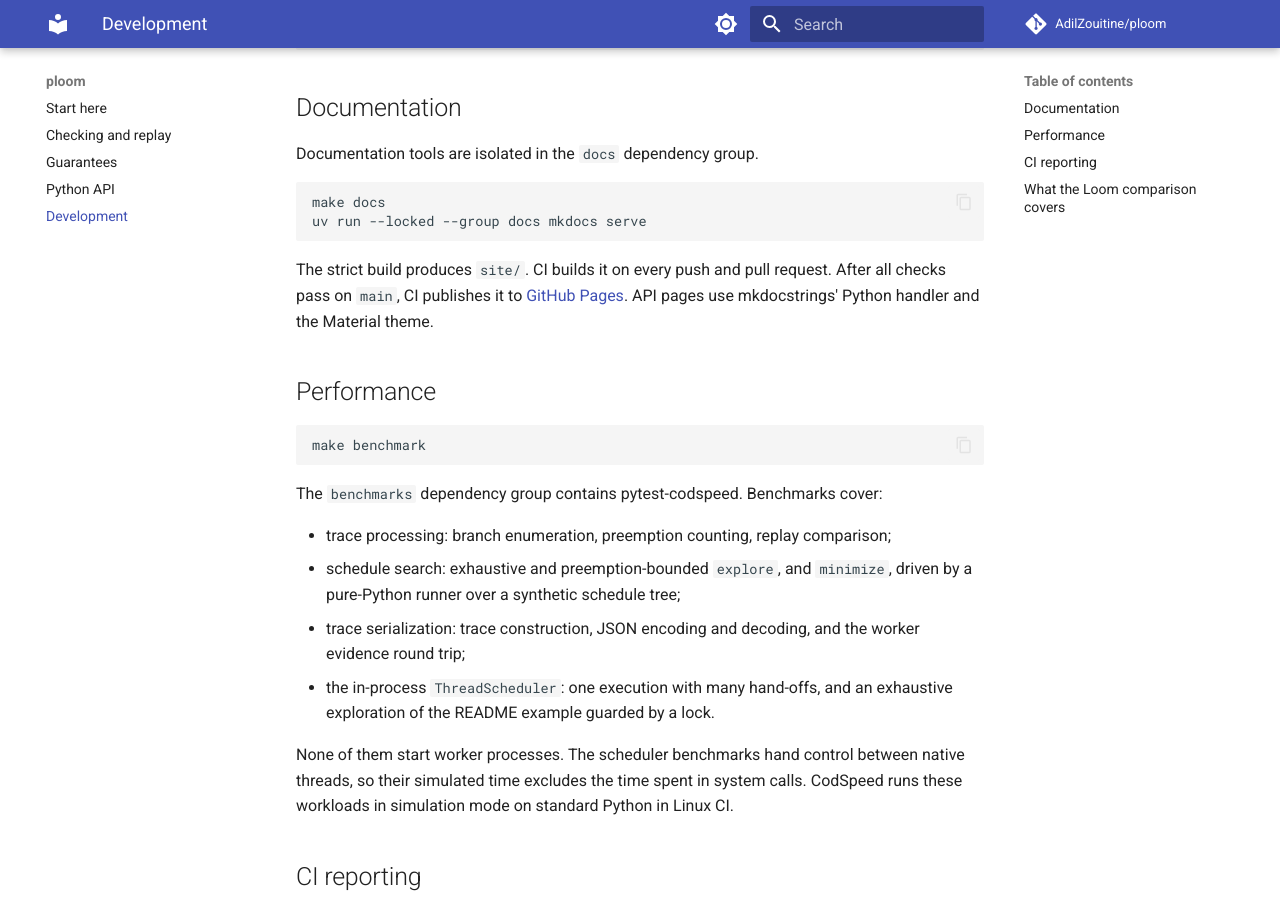
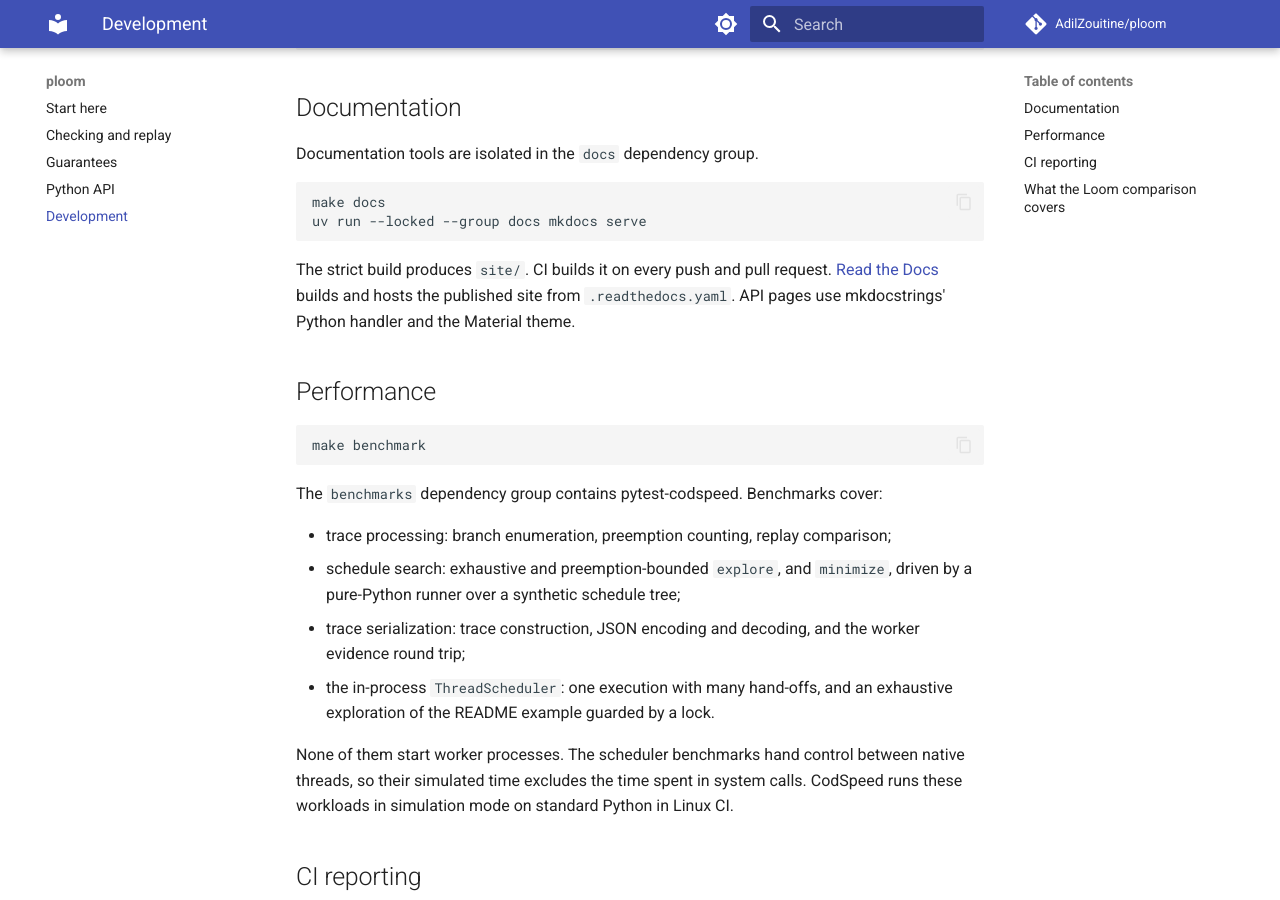
Before and after one commit to AdilZouitine/ploom, an MkDocs documentation site: the page built from docs/development.md, in a window 1280 px wide and 900 px high, scrolled down 732 px. Built offline with MkDocs 1.6.1 and Material for MkDocs 9.7.7, drawn with Linux system fonts in a browser that asks for light colours; comment, search, counter and statistics services are not loaded.

Commit message:
Host the documentation on Read the Docs and release 0.1.1
- Point the README and the development guide to ploom.readthedocs.io.
- Remove the GitHub Pages deploy job. CI still runs the strict docs build.
- Read the expected package version from pyproject.toml in the packaging test.
- Ignore Vim swap files.
- Bump the version to 0.1.1, so the PyPI page shows the current README.

````diff
--- a/docs/development.md
+++ b/docs/development.md
@@ -44,9 +44,9 @@ uv run --locked --group docs mkdocs serve
 ```
 
 The strict build produces `site/`. CI builds it on every push and pull request.
-After all checks pass on `main`, CI publishes it to
-[GitHub Pages](https://adilzouitine.github.io/ploom/). API pages use mkdocstrings'
-Python handler and the Material theme.
+[Read the Docs](https://ploom.readthedocs.io/) builds and hosts the published site
+from `.readthedocs.yaml`. API pages use mkdocstrings' Python handler and the
+Material theme.
 
 ## Performance
 
--- a/pyproject.toml
+++ b/pyproject.toml
@@ -1,6 +1,6 @@
 [project]
 name = "ploom"
-version = "0.1.0"
+version = "0.1.1"
 description = "Deterministic concurrency model checking for Python, inspired by Loom."
 readme = "README.md"
 requires-python = ">=3.13"
````
Also changed, not shown: README.md (+2 -2 lines), 4 other files.
